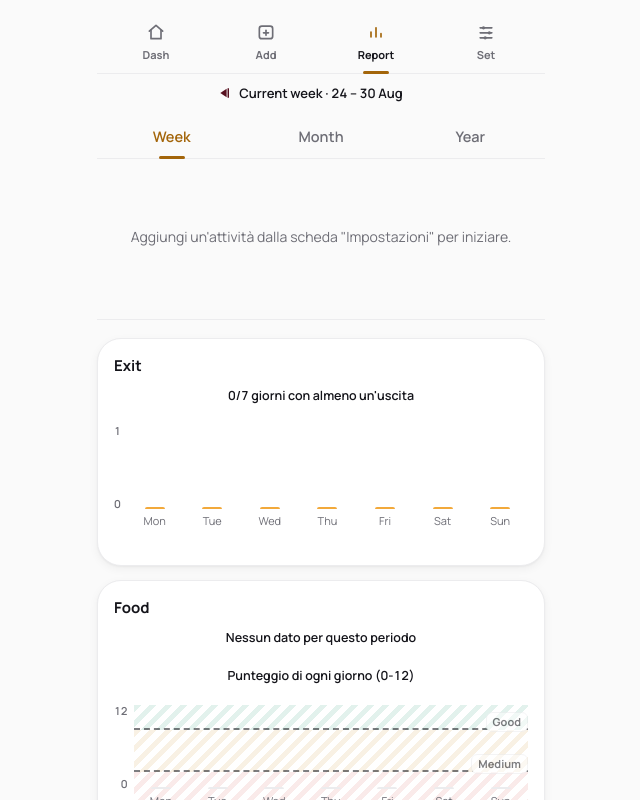
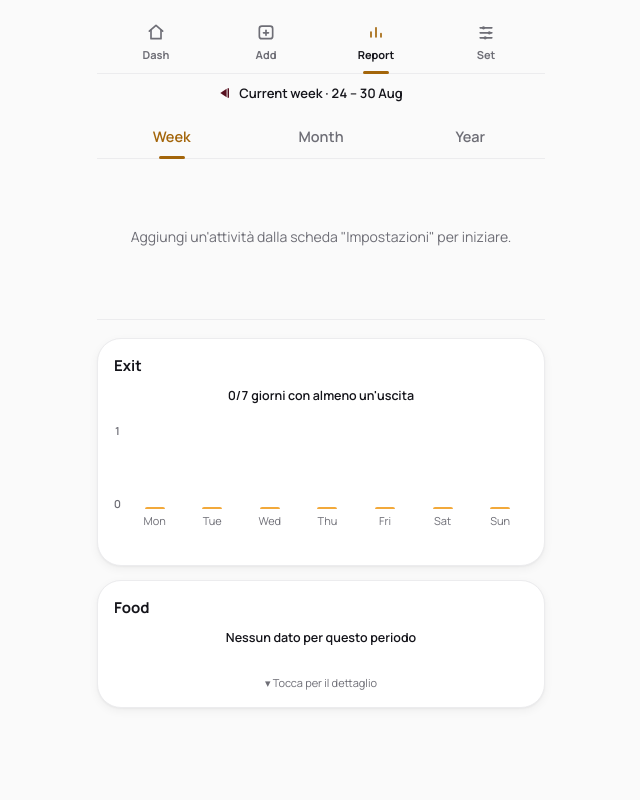
Before and after one commit to emanuelezocaro/Weekly, a React (Vite) app: page / in a window 1280 px wide. Both pictures are taken after a click on the button "Report". Shown: the top 800 px of the page, without its empty margins (319-959 px from the left). Built offline with nearby package versions, Linux system fonts and the light colour scheme.

Commit message:
Report con barra punti: collassati di default, tocca per il dettaglio
Co-Authored-By: Claude Sonnet 5 <noreply@anthropic.com>
Claude-Session: https://claude.ai/code/session_015GCzVppiv8RL9rdMA2QTCX

```diff
--- a/src/components/ActivityRatingReportCard.jsx
+++ b/src/components/ActivityRatingReportCard.jsx
@@ -1,3 +1,4 @@
+import { useState } from 'react'
 import { dayLabel, formatMonthShort, groupDaysByMonth, toISODate, toMonthISO } from '../utils/date'
 import { POINT_VALUE, RATING_COLOR, clusterFor } from '../utils/foodPoints'
 import { goalForMonth, goalTargetForDays, isGoalMet } from '../utils/goals'
@@ -180,6 +181,7 @@ function RatingMonthlyChart({ months, ratingMap }) {
 // day, x7) instead of Food's own 0-12 -- plus the "how many Good days" goal
 // Cibo/checklist activities already use.
 export default function ActivityRatingReportCard({ activity, ratings, days, period, goals }) {
+  const [expanded, setExpanded] = useState(false)
   const ratingMap = ratingMapFor(ratings, activity.id)
   const values = days.map((d) => ratingMap.get(toISODate(d)) ?? null)
   const goodCount = values.filter((v) => v === 'good').length
@@ -196,6 +198,11 @@ export default function ActivityRatingReportCard({ activity, ratings, days, peri
         <GoalTrendIndicator goal={goal} actual={goodCount} target={target} />
       </div>
       <RatingGauge dailyAverage={dailyAverage} />
+      <button type="button" className="trend-chart__toggle" onClick={() => setExpanded((e) => !e)}>
+        <span className="trend-chart__toggle-hint">{expanded ? '▴ Nascondi dettaglio' : '▾ Tocca per il dettaglio'}</span>
+      </button>
+      {expanded && (
+        <>
           {period === 'year' ? (
             <>
               <p className="trend-chart__caption">Media punti di ogni mese (0-{DAY_POINTS_MAX})</p>
@@ -222,6 +229,8 @@ export default function ActivityRatingReportCard({ activity, ratings, days, peri
               </span>
             )}
           </p>
+        </>
+      )}
     </section>
   )
 }
--- a/src/components/FoodReportCard.jsx
+++ b/src/components/FoodReportCard.jsx
@@ -1,3 +1,4 @@
+import { useState } from 'react'
 import { dayLabel, formatMonthShort, groupDaysByMonth, toISODate, toMonthISO } from '../utils/date'
 import {
   GAUGE_MAX,
@@ -385,6 +386,7 @@ function ExtraMiniRowGrouped({ groupedExtra, goalBadge }) {
 }
 
 export default function FoodReportCard({ food, days, period, goals, now = new Date() }) {
+  const [expanded, setExpanded] = useState(false)
   const records = days.map((date) => {
     const iso = toISODate(date)
     return food.find((f) => f.date === iso) || null
@@ -468,6 +470,11 @@ export default function FoodReportCard({ food, days, period, goals, now = new Da
       <section className="settings-card">
         <h2 className="settings-card__title">Food</h2>
         <FoodGauge value={gaugeValue} />
+        <button type="button" className="trend-chart__toggle" onClick={() => setExpanded((e) => !e)}>
+          <span className="trend-chart__toggle-hint">{expanded ? '▴ Nascondi dettaglio' : '▾ Tocca per il dettaglio'}</span>
+        </button>
+        {expanded && (
+          <>
             <p className="trend-chart__caption">Media punti di ogni mese (0-12)</p>
             <FoodMonthlyChart months={months} food={food} />
             <hr className="report-divider" />
@@ -488,6 +495,8 @@ export default function FoodReportCard({ food, days, period, goals, now = new Da
             <hr className="report-divider" />
             <p className="trend-chart__caption">Media punti (0-2) sui giorni segnati per categoria, su scala 0-14 a settimana</p>
             <FoodCategoryChart records={records} />
+          </>
+        )}
       </section>
     )
   }
@@ -496,6 +505,11 @@ export default function FoodReportCard({ food, days, period, goals, now = new Da
     <section className="settings-card">
       <h2 className="settings-card__title">Food</h2>
       <FoodGauge value={gaugeValue} />
+      <button type="button" className="trend-chart__toggle" onClick={() => setExpanded((e) => !e)}>
+        <span className="trend-chart__toggle-hint">{expanded ? '▴ Nascondi dettaglio' : '▾ Tocca per il dettaglio'}</span>
+      </button>
+      {expanded && (
+        <>
           {(period === 'week' || period === 'month') && (
             <>
               <p className="trend-chart__caption">Punteggio di ogni giorno (0-12)</p>
@@ -519,6 +533,8 @@ export default function FoodReportCard({ food, days, period, goals, now = new Da
           <hr className="report-divider" />
           <p className="trend-chart__caption">Media punti (0-2) sui giorni segnati per categoria, su scala 0-14 a settimana</p>
           <FoodCategoryChart records={records} />
+        </>
+      )}
     </section>
   )
 }
```
Lines whose indentation alone changed are shown as unchanged.
